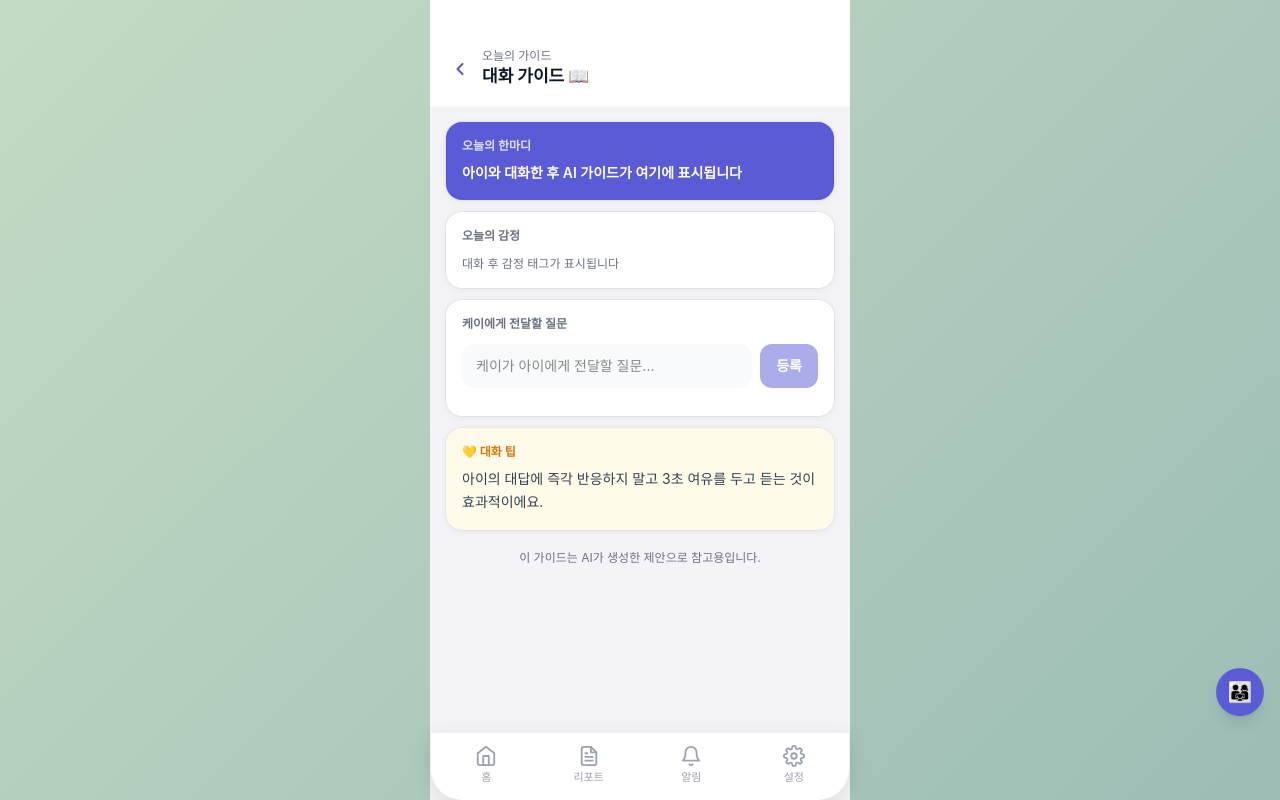
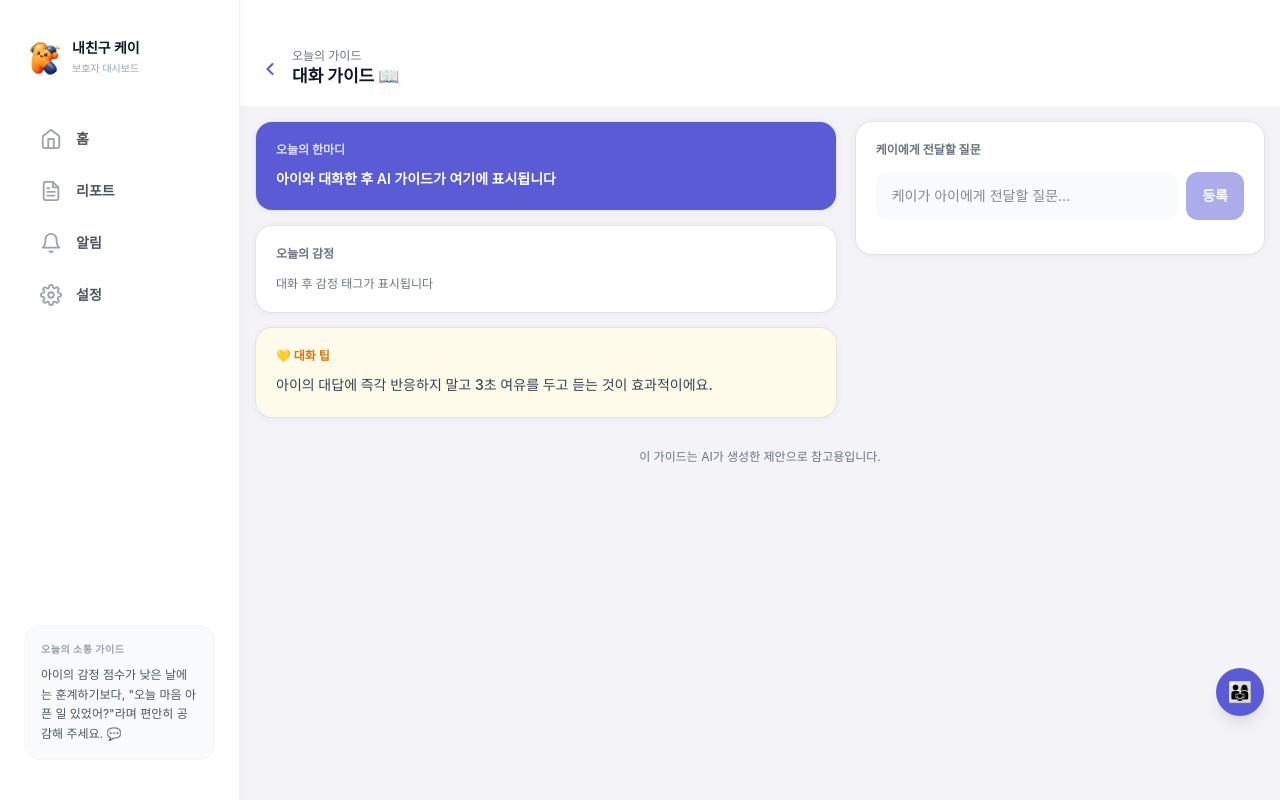
Before and after one commit to markytb79-cpu/K-Bestie-v3, a Next.js app: page /parent/guide in a window 1280 px wide. Built offline with nearby package versions, Linux system fonts and the light colour scheme.

Commit message:
[리팩터] 전체 페이지 반응형(모바일, 태블릿, PC웹) 레이아웃 적용

```diff
--- a/app/child/finish/page.tsx
+++ b/app/child/finish/page.tsx
@@ -12,7 +12,7 @@ export default function ChildFinishPage() {
 
   return (
     <div
-      className="min-h-dvh pb-[72px] flex flex-col md:max-w-[420px] md:mx-auto"
+      className="min-h-dvh pb-[72px] flex flex-col max-w-[480px] mx-auto shadow-sm"
       style={{ background: "var(--color-child-bg)", fontFamily: "var(--font-child)" }}
     >
       <div className="flex-1 flex flex-col items-center justify-center px-6 text-center">
--- a/app/child/home/page.tsx
+++ b/app/child/home/page.tsx
@@ -26,7 +26,7 @@ export default function ChildHomePage() {
 
   return (
     <div
-      className="min-h-dvh pb-[72px] md:max-w-[420px] md:mx-auto"
+      className="min-h-dvh pb-[72px] max-w-[480px] mx-auto shadow-sm"
       style={{ background: "var(--color-child-bg)", fontFamily: "var(--font-child)" }}
     >
       {/* 헤더 */}
--- a/app/child/missions/page.tsx
+++ b/app/child/missions/page.tsx
@@ -30,7 +30,7 @@ export default function ChildMissionsPage() {
 
   return (
     <div
-      className="min-h-dvh pb-[72px] md:max-w-[420px] md:mx-auto"
+      className="min-h-dvh pb-[72px] max-w-[480px] mx-auto shadow-sm"
       style={{ background: "var(--color-child-bg)", fontFamily: "var(--font-child)" }}
     >
       {/* 헤더 */}
--- a/app/globals.css
+++ b/app/globals.css
@@ -34,12 +34,9 @@ body {
   -webkit-font-smoothing: antialiased;
 }
 
-/* ── PC 배경 ── */
-@media (min-width: 768px) {
-  body {
-    background: linear-gradient(135deg, #c4dbc4 0%, #9dbdb5 100%);
-    min-height: 100vh;
-  }
+/* ── 글로벌 기본 배경 ── */
+body {
+  background-color: var(--hb-bg);
 }
 
 /* ── 아이 화면 배경 ── */
@@ -80,7 +77,7 @@ body {
     flex: none;
     padding-top: 0;
     height: min(860px, 92vh);
-    width: 420px;
+    width: 480px;
     border-radius: 2.5rem;
     box-shadow:
       0 30px 60px rgba(0, 0, 0, 0.22),
@@ -135,7 +132,7 @@ body {
   --hb-success: #22C55E;
 }
 
-/* ── 부모 탭바 고정 (모바일: 전체 폭, PC: 중앙 정렬) ── */
+/* ── 부모 탭바 고정 (모바일/태블릿) ── */
 .parent-tab-bar {
   position: fixed;
   bottom: 0;
@@ -150,12 +147,40 @@ body {
 
 @media (min-width: 768px) {
   .parent-tab-bar {
-    max-width: 420px;
+    max-width: 720px;
     left: 50%;
     transform: translateX(-50%);
     border-left: 1px solid rgba(0, 0, 0, 0.06);
     border-right: 1px solid rgba(0, 0, 0, 0.06);
-    border-radius: 0 0 2rem 2rem;
-    box-shadow: 0 4px 20px rgba(0, 0, 0, 0.10);
+    border-radius: 1.5rem 1.5rem 0 0;
+    box-shadow: 0 -4px 20px rgba(0, 0, 0, 0.08);
   }
 }
+
+@media (min-width: 1024px) {
+  .parent-tab-bar {
+    display: none; /* PC웹에서는 숨김 */
+  }
+}
+
+/* ── PC 고정 좌측 사이드바 ── */
+.parent-sidebar {
+  display: none;
+}
+
+@media (min-width: 1024px) {
+  .parent-sidebar {
+    display: flex;
+    flex-direction: column;
+    position: fixed;
+    top: 0;
+    left: 0;
+    bottom: 0;
+    width: 240px;
+    background: #ffffff;
+    border-right: 1px solid rgba(0, 0, 0, 0.06);
+    padding: 2.5rem 1.5rem;
+    z-index: 50;
+    box-shadow: 2px 0 12px rgba(0, 0, 0, 0.03);
+  }
+}
--- a/app/parent/guide/page.tsx
+++ b/app/parent/guide/page.tsx
@@ -5,6 +5,7 @@ import Link from "next/link";
 import ParentTabBar from "@/components/ParentTabBar";
 import { BackArrow } from "@/components/ParentIcons";
 import DemoSwitcher from "@/components/DemoSwitcher";
+import { DEMO_CHILD, DEMO_GUIDE, DEMO_PARENT_QUESTIONS } from "@/lib/demo-data";
 
 interface Question {
   id: string;
@@ -32,7 +33,21 @@ export default function ParentGuidePage() {
   useEffect(() => {
     const id = localStorage.getItem("k_child_id");
     setChildId(id);
-    if (!id || id.startsWith("demo-")) return;
+    if (!id) return;
+    if (id.startsWith("demo-")) {
+      setChildName(DEMO_CHILD.name);
+      setTodayGuide(DEMO_GUIDE.todayMessage);
+      setEmotionTags(DEMO_CHILD.emotionTags);
+      setQuestions(
+        DEMO_PARENT_QUESTIONS.map((q) => ({
+          id: String(q.id),
+          question_text: q.text,
+          status: (q.status === "대기 중" ? "대기중" : q.status) as Question["status"],
+          delivered_count: q.count,
+        }))
+      );
+      return;
+    }
 
     Promise.all([
       fetch(`/api/child/${encodeURIComponent(id)}`).then((r) => r.ok ? r.json() : null),
@@ -86,7 +101,7 @@ export default function ParentGuidePage() {
 
   return (
     <div
-      className="min-h-dvh pb-[72px] md:max-w-[420px] md:mx-auto"
+      className="min-h-dvh pb-[72px] lg:pb-12 lg:pl-[240px] w-full transition-all"
       style={{ background: "var(--hb-bg)" }}
     >
       {/* 헤더 */}
@@ -102,21 +117,26 @@ export default function ParentGuidePage() {
         </div>
       </div>
 
-      <div className="px-4 py-4 flex flex-col gap-3">
+      <div className="max-w-6xl mx-auto px-4 py-4">
+        {/* 2열 반응형 그리드 */}
+        <div className="grid grid-cols-1 md:grid-cols-2 lg:grid-cols-12 gap-5">
+
+          {/* 왼쪽 열: 가이드 정보 */}
+          <div className="lg:col-span-7 flex flex-col gap-4">
             {/* 오늘의 한마디 */}
             <div
-          className="rounded-2xl p-4"
+              className="rounded-2xl p-5"
               style={{ background: "var(--hb-primary)", boxShadow: "var(--hb-shadow)" }}
             >
-          <p className="text-xs font-bold mb-2 text-white opacity-80">오늘의 한마디</p>
+              <p className="text-xs font-bold mb-2.5 text-white opacity-80">오늘의 한마디</p>
               <p className="text-sm font-semibold text-white leading-relaxed">
                 {todayGuide || "아이와 대화한 후 AI 가이드가 여기에 표시됩니다"}
               </p>
             </div>
 
             {/* 감정 태그 */}
-        <div className="bg-white rounded-2xl p-4" style={{ boxShadow: "var(--hb-shadow)" }}>
-          <p className="text-xs font-bold mb-3" style={{ color: "var(--hb-muted)" }}>
+            <div className="bg-white rounded-2xl p-5" style={{ boxShadow: "var(--hb-shadow)" }}>
+              <p className="text-xs font-bold mb-3.5" style={{ color: "var(--hb-muted)" }}>
                 {childName ? `오늘 ${childName}이의 감정` : "오늘의 감정"}
               </p>
               {emotionTags.length > 0 ? (
@@ -124,7 +144,7 @@ export default function ParentGuidePage() {
                   {emotionTags.map((tag) => (
                     <span
                       key={tag}
-                  className="px-3 py-1.5 rounded-full text-xs font-medium"
+                      className="px-3.5 py-1.5 rounded-full text-xs font-semibold"
                       style={{ background: "var(--hb-primary-light)", color: "var(--hb-primary)" }}
                     >
                       #{tag}
@@ -138,18 +158,32 @@ export default function ParentGuidePage() {
               )}
             </div>
 
+            {/* 대화 팁 */}
+            <div
+              className="rounded-2xl p-5"
+              style={{ background: "#FFFBEB", boxShadow: "var(--hb-shadow)" }}
+            >
+              <p className="text-xs font-bold mb-2.5" style={{ color: "#D97706" }}>
+                💛 대화 팁
+              </p>
+              <p className="text-sm text-gray-700 leading-relaxed font-medium">아이의 대답에 즉각 반응하지 말고 3초 여유를 두고 듣는 것이 효과적이에요.</p>
+            </div>
+          </div>
+
+          {/* 오른쪽 열: 질문 등록 및 관리 */}
+          <div className="lg:col-span-5 flex flex-col gap-4">
             {/* 케이에게 질문 등록 */}
-        <div className="bg-white rounded-2xl p-4" style={{ boxShadow: "var(--hb-shadow)" }}>
-          <p className="text-xs font-bold mb-3" style={{ color: "var(--hb-muted)" }}>
+            <div className="bg-white rounded-2xl p-5" style={{ boxShadow: "var(--hb-shadow)" }}>
+              <p className="text-xs font-bold mb-3.5" style={{ color: "var(--hb-muted)" }}>
                 케이에게 전달할 질문
               </p>
-          <form onSubmit={addQuestion} className="flex gap-2 mb-3">
+              <form onSubmit={addQuestion} className="flex gap-2 mb-3.5">
                 <input
                   value={qInput}
                   onChange={(e) => setQInput(e.target.value)}
                   placeholder="케이가 아이에게 전달할 질문..."
                   maxLength={100}
-              className="flex-1 px-3 py-2.5 rounded-xl text-sm outline-none border-2 border-transparent transition-colors"
+                  className="flex-1 px-3.5 py-3 rounded-xl text-sm outline-none border-2 border-transparent transition-colors"
                   style={{ background: "#F9FAFB" }}
                   onFocus={(e) => (e.target.style.borderColor = "var(--hb-primary)")}
                   onBlur={(e) => (e.target.style.borderColor = "transparent")}
@@ -157,14 +191,14 @@ export default function ParentGuidePage() {
                 <button
                   type="submit"
                   disabled={qLoading || !qInput.trim() || !childId || !!childId?.startsWith("demo-")}
-              className="px-4 py-2.5 rounded-xl text-white text-sm font-bold disabled:opacity-50 shrink-0 transition-opacity"
+                  className="px-4 py-3 rounded-xl text-white text-sm font-bold disabled:opacity-50 shrink-0 transition-opacity"
                   style={{ background: "var(--hb-primary)" }}
                 >
                   등록
                 </button>
               </form>
               {childId?.startsWith("demo-") && (
-            <p className="text-xs mb-3" style={{ color: "var(--hb-muted)" }}>
+                <p className="text-xs mb-3.5" style={{ color: "var(--hb-muted)" }}>
                   💡 데모 모드에서는 질문 등록이 되지 않아요
                 </p>
               )}
@@ -174,19 +208,19 @@ export default function ParentGuidePage() {
                 {questions.map((q) => {
                   const style = STATUS_STYLES[q.status] ?? STATUS_STYLES["대기중"];
                   return (
-                <div key={q.id} className="flex items-start gap-3">
+                    <div key={q.id} className="flex items-start gap-3 border-b border-gray-50 pb-3 last:border-0 last:pb-0">
                       <span className="text-lg mt-0.5">💬</span>
                       <div className="flex-1 min-w-0">
-                    <p className="text-sm font-medium text-gray-800 leading-snug">{q.question_text}</p>
+                        <p className="text-sm font-semibold text-gray-800 leading-snug">{q.question_text}</p>
                         {q.delivered_count > 0 && (
-                      <p className="text-xs mt-0.5" style={{ color: "var(--hb-muted)" }}>
-                        {q.delivered_count}회 전달
+                          <p className="text-xs mt-1" style={{ color: "var(--hb-muted)" }}>
+                            {q.delivered_count}회 전달됨
                           </p>
                         )}
                       </div>
-                  <div className="flex flex-col items-end gap-1.5 shrink-0">
+                      <div className="flex flex-col items-end gap-2 shrink-0">
                         <span
-                      className="px-2 py-0.5 rounded-full text-[11px] font-semibold"
+                          className="px-2.5 py-0.5 rounded-full text-[10px] font-bold"
                           style={{ background: style.bg, color: style.color }}
                         >
                           {q.status === "대기중" ? "대기 중" : q.status}
@@ -194,7 +228,7 @@ export default function ParentGuidePage() {
                         {q.status === "대기중" && !childId?.startsWith("demo-") && (
                           <button
                             onClick={() => stopQuestion(q.id)}
-                        className="text-[11px] px-2 py-0.5 rounded-full"
+                            className="text-[10px] px-2 py-0.5 rounded-full active:scale-95 transition-transform"
                             style={{ background: "#F3F4F6", color: "#6B7280" }}
                           >
                             중지
@@ -206,20 +240,12 @@ export default function ParentGuidePage() {
                 })}
               </div>
             </div>
+          </div>
 
-        {/* 대화 팁 */}
-        <div
-          className="rounded-2xl p-4"
-          style={{ background: "#FFFBEB", boxShadow: "var(--hb-shadow)" }}
-        >
-          <p className="text-xs font-bold mb-2" style={{ color: "#D97706" }}>
-            💛 대화 팁
-          </p>
-          <p className="text-sm text-gray-700 leading-relaxed">아이의 대답에 즉각 반응하지 말고 3초 여유를 두고 듣는 것이 효과적이에요.</p>
         </div>
 
         {/* AI 고지 */}
-        <p className="text-xs text-center py-2" style={{ color: "var(--hb-muted)" }}>
+        <p className="text-xs text-center py-6 mt-2" style={{ color: "var(--hb-muted)" }}>
           이 가이드는 AI가 생성한 제안으로 참고용입니다.
         </p>
       </div>
@@ -228,4 +254,5 @@ export default function ParentGuidePage() {
       <ParentTabBar />
     </div>
   );
+
 }
--- a/app/parent/page.tsx
+++ b/app/parent/page.tsx
@@ -3,6 +3,7 @@
 import { useEffect, useState, useCallback } from "react";
 import Link from "next/link";
 import Image from "next/image";
+import { DEMO_CHILD, DEMO_PARENT_QUESTIONS } from "@/lib/demo-data";
 
 interface Report {
   id: string;
@@ -53,6 +54,16 @@ export default function ParentPage() {
     if (!id) { setLoading(false); return; }
 
     if (id.startsWith("demo-")) {
+      setChildName(DEMO_CHILD.name);
+      setQuestions(
+        DEMO_PARENT_QUESTIONS.map((q) => ({
+          id: String(q.id),
+          question_text: q.text,
+          status: (q.status === "대기 중" ? "대기중" : q.status) as Question["status"],
+          created_at: q.time ?? "",
+          delivered_count: q.count,
+        }))
+      );
       setLoading(false);
       return;
     }
@@ -79,7 +90,7 @@ export default function ParentPage() {
 
   async function addQuestion(e: React.FormEvent) {
     e.preventDefault();
-    if (!qInput.trim() || !childId) return;
+    if (!qInput.trim() || !childId || childId.startsWith("demo-")) return;
     setQLoading(true);
     try {
       await fetch("/api/parent/questions", {
--- a/components/DemoSwitcher.tsx
+++ b/components/DemoSwitcher.tsx
@@ -4,7 +4,7 @@ import { useState } from "react";
 import Link from "next/link";
 import { useRouter } from "next/navigation";
 import { DEMO_CHILD } from "@/lib/demo-data";
-import { clearStore } from "@/lib/store";
+import { clearStore, registerChild } from "@/lib/store";
 
 type Mode = "parent" | "child";
 
@@ -38,6 +38,7 @@ export default function DemoSwitcher({ mode }: { mode: Mode }) {
       if (!localStorage.getItem("k_child_id")) {
         localStorage.setItem("k_child_id", DEMO_CHILD.id);
       }
+      registerChild({ id: DEMO_CHILD.id, name: DEMO_CHILD.name, grade: DEMO_CHILD.grade, interests: [] });
       router.push("/child/home");
     } else {
       router.push("/parent/home");
--- a/components/ParentTabBar.tsx
+++ b/components/ParentTabBar.tsx
@@ -44,6 +44,8 @@ function SettingsIcon({ active }: { active: boolean }) {
   );
 }
 
+import Image from "next/image";
+
 const TABS = [
   { href: "/parent/home", label: "홈", Icon: HomeIcon },
   { href: "/parent/report", label: "리포트", Icon: ReportIcon },
@@ -57,6 +59,8 @@ export default function ParentTabBar() {
   const badge = unreadCount(store);
 
   return (
+    <>
+      {/* 1. 모바일 & 태블릿용 하단 탭바 */}
       <nav className="parent-tab-bar">
         <div className="flex items-start justify-around h-full px-1">
           {TABS.map((tab) => {
@@ -87,5 +91,64 @@ export default function ParentTabBar() {
           })}
         </div>
       </nav>
+
+      {/* 2. PC 데스크톱용 좌측 고정 사이드바 */}
+      <aside className="parent-sidebar">
+        {/* 서비스 로고 및 이름 */}
+        <div className="flex items-center gap-2.5 mb-10 px-1">
+          <Image
+            src="/character_logo.png"
+            alt="케이"
+            width={34}
+            height={34}
+            className="rounded-full object-cover"
+          />
+          <div>
+            <h1 className="text-sm font-bold text-gray-900 leading-none">내친구 케이</h1>
+            <p className="text-[10px] text-gray-400 mt-1.5">보호자 대시보드</p>
+          </div>
+        </div>
+
+        {/* 메뉴 리스트 */}
+        <div className="flex flex-col gap-1.5 flex-1">
+          {TABS.map((tab) => {
+            const active = pathname === tab.href || pathname.startsWith(tab.href + "/");
+            const showBadge = tab.isNotif && badge > 0;
+            return (
+              <Link
+                key={tab.href}
+                href={tab.href}
+                className="flex items-center gap-3.5 px-4 py-3 rounded-2xl transition-all duration-200"
+                style={{
+                  background: active ? "var(--hb-primary-light)" : "transparent",
+                  color: active ? "var(--hb-primary)" : "#4B5563",
+                }}
+              >
+                <div className="relative shrink-0 flex items-center">
+                  <tab.Icon active={active} />
+                  {showBadge && (
+                    <span className="absolute -top-0.5 -right-0.5 w-2 h-2 bg-red-500 rounded-full" />
+                  )}
+                </div>
+                <span className="text-sm font-semibold flex-1">{tab.label}</span>
+                {showBadge && (
+                  <span className="text-[10px] font-bold px-2.5 py-0.5 rounded-full bg-red-100 text-red-600">
+                    {badge}
+                  </span>
+                )}
+              </Link>
+            );
+          })}
+        </div>
+
+        {/* 하단 데일리 팁 */}
+        <div className="bg-gray-50 rounded-2xl p-4 border border-gray-100/60 mt-auto">
+          <p className="text-[10px] font-bold text-gray-400 uppercase tracking-wider mb-2">오늘의 소통 가이드</p>
+          <p className="text-xs text-gray-600 leading-relaxed">
+            아이의 감정 점수가 낮은 날에는 훈계하기보다, "오늘 마음 아픈 일 있었어?"라며 편안히 공감해 주세요. 💬
+          </p>
+        </div>
+      </aside>
+    </>
   );
 }
```
Also changed, not shown: app/parent/home/page.tsx (+53 -41 lines), app/parent/notifications/page.tsx (+17 -17 lines), app/parent/settings/page.tsx (+46 -25 lines). Lines whose indentation alone changed are shown as unchanged.
